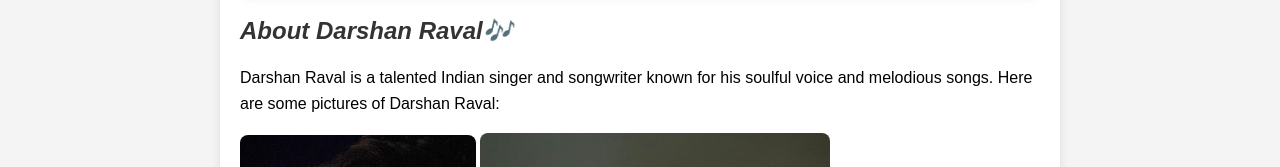
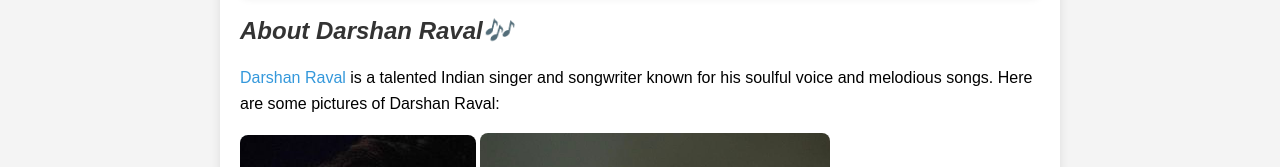
Before and after one commit to SanjanaTankala/music, a plain HTML site: page index.html in a window 1280 px wide. Shown: the part 408-575 px from the top of the page. Drawn offline with Linux system fonts and the light colour scheme.

Commit message:
added a new link

```diff
--- a/index.html
+++ b/index.html
@@ -76,7 +76,7 @@ Roll no : 323103310234
 <h2><i>About Darshan Raval🎶</i></h2>
 
         <p>
-            Darshan Raval is a talented Indian singer and songwriter known for his soulful voice and melodious songs.
+           <a href="https://en.wikipedia.org/wiki/Darshan_Raval">Darshan Raval</a> is a talented Indian singer and songwriter known for his soulful voice and melodious songs.
             Here are some pictures of Darshan Raval:
         </p>
 
```
